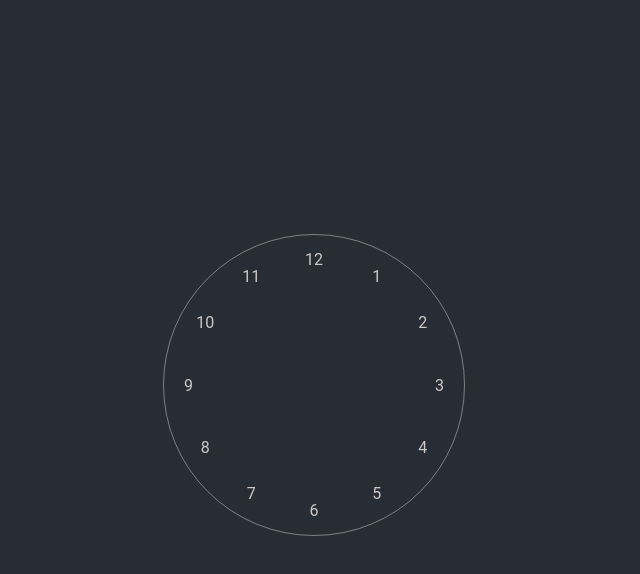
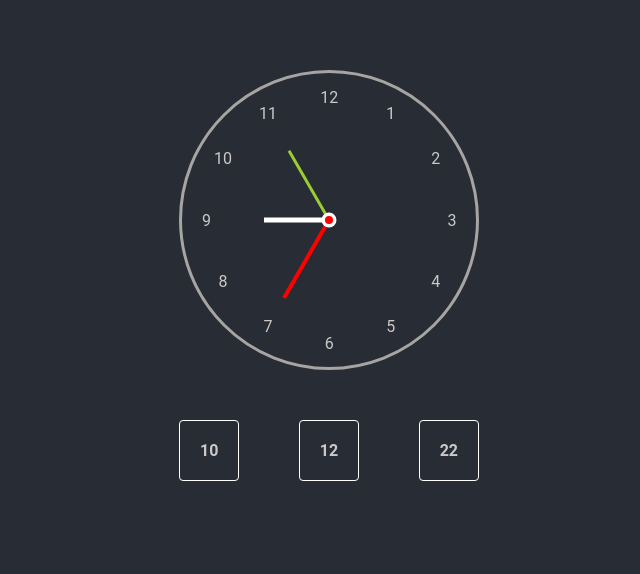
Before and after one commit to DSK9012/react-screensaver-clock, a React (Create React App) app: page / in a window 1280 px wide. Shown: the top 574 px of the page, without its empty margins (311-951 px from the left). Built offline with nearby package versions, Linux system fonts and the light colour scheme.

Commit message:
clock design completed

```diff
--- a/src/App.css
+++ b/src/App.css
@@ -5,25 +5,42 @@
   display: flex;
   flex-direction: column;
   align-items: center;
-  justify-content: center;
   color: rgb(204, 200, 200);
 }
 
 .clock{
+  margin-top: 70px;
   height:300px;
   width: 300px;
   border-radius: 50%;
   position: relative;
+  border: 3px solid rgb(167, 164, 164);
+  /* box-shadow: 2px 4px 15px 1px rgb(223, 223, 223); */
+  padding: 15px;
 }
+
+.clock::after{
+  content: '';
+  position: absolute;
+  width: 15px;
+  height: 15px;
+  left: 50%;
+  top:50%;
+  background-color: white;
+  transform: translate(-50%, -50%);
+  border-radius: 50%;
+}
+
 .clock::before{
   content: '';
-  height:300px;
-  width: 300px;
   position: absolute;
-  left: -16px;
-  top:-16px;
+  width: 8px;
+  height: 8px;
+  transform: translate(-50%, -50%);
+  left: 50%;
+  top:50%;
+  background-color: red;
   border-radius: 50%;
-  border: 1.3px solid rgba(255, 255, 255, 0.397);
   z-index: 5;
 }
 
@@ -127,3 +144,55 @@
 .numbers:nth-child(11) span{
   transform: rotate(-330deg);
 }
+
+.hours{
+ color: transparent;
+ position: absolute;
+ transform: translate(-50%, 0%) rotate(90deg);
+ transform-origin: center top;
+ width: 5px;
+ height: 65px;
+ background-color: white;
+ left: 50%;
+ top: 50%;
+}
+
+.minutes{
+ color: transparent;
+ position: absolute;
+ transform: translate(-50%, 0%) rotate(30deg);
+ transform-origin: center top;
+ width: 4px;
+ height: 90px;
+ background-color: red;
+ left: 50%;
+ top: 50%;
+}
+
+.seconds{
+ color: transparent;
+ position: absolute;
+ transform: translate(-50%, 0%) rotate(150deg);
+ transform-origin: center top;
+ width: 3px;
+ height: 80px;
+ background-color: yellowgreen;
+ left: 50%;
+ top: 50%;
+}
+
+.digital-clock{
+  margin-top: 50px;
+  display: flex;
+  align-items: center;
+  justify-content: space-between;
+}
+
+.digital-clock *{
+  border: 1px solid white;
+  padding: 20px;
+  text-align: center;
+  list-style: none;
+  border-radius: 4px;
+  font-weight: bold;
+}
--- a/src/App.tsx
+++ b/src/App.tsx
@@ -41,7 +41,7 @@ function App() {
           <li className='numbers'>
             <span>12</span>
           </li>
-          {/* <li className='hours'>
+          <li className='hours'>
             <span>hour</span>
           </li>
           <li className='minutes'>
@@ -49,8 +49,15 @@ function App() {
           </li>
           <li className='seconds'>
             <span>second</span>
-          </li> */}
+          </li>
         </ul>
+        <div>
+          <ul className='digital-clock'>
+            <li className='digital-hours'>10</li>
+            <li className='digital-minutes'>12</li>
+            <li className='digital-seconds'>22</li>
+          </ul>
+        </div>
       </div>
     </div>
   );
```
